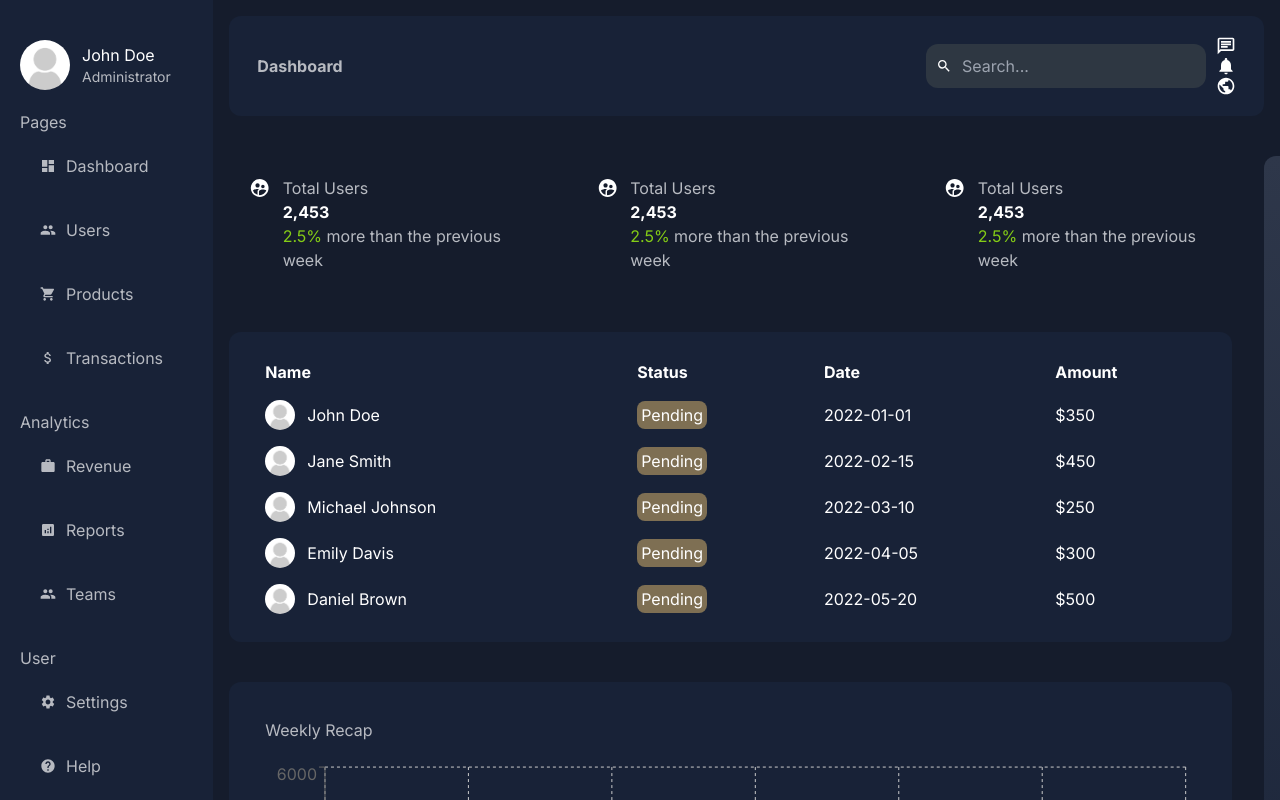
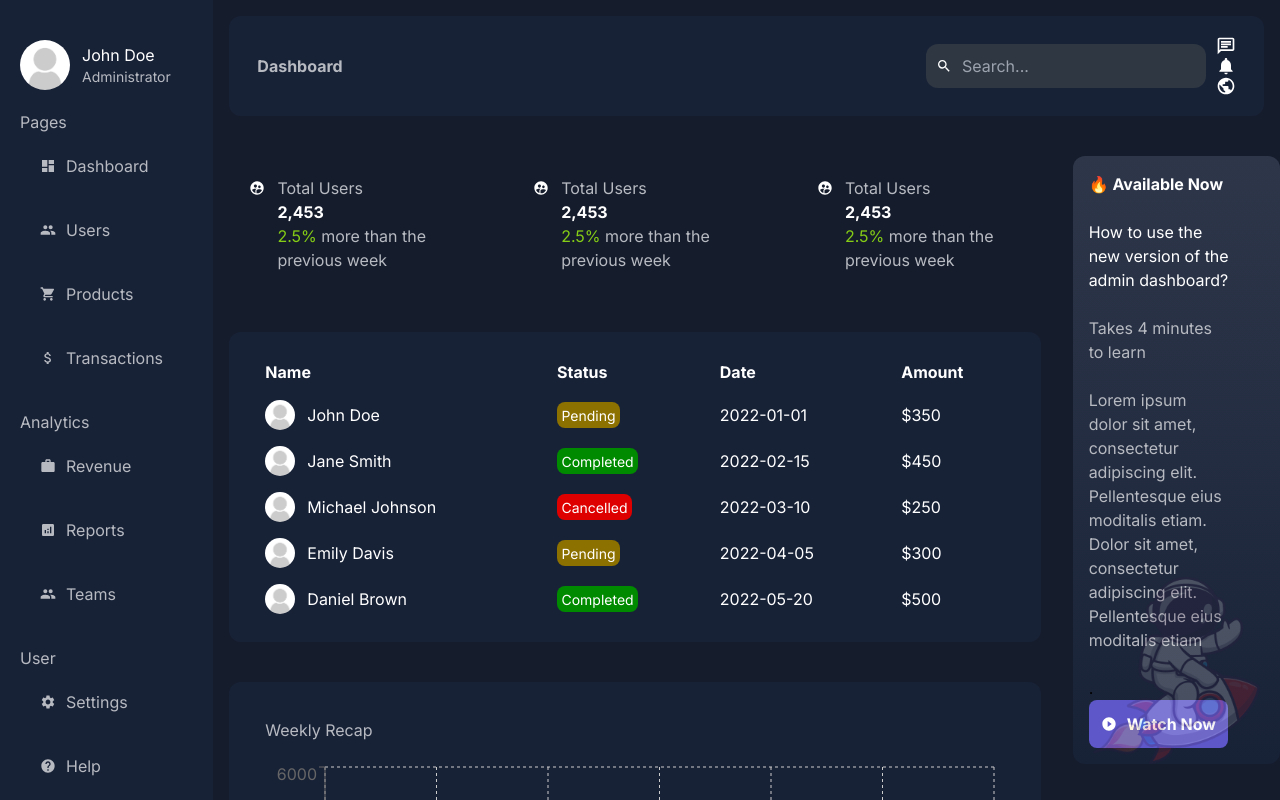
Before and after one commit to PhilaNgcamu/next-js-app, a Next.js app: page /dashboard in a window 1280 px wide. Shown: the top 800 px of the page. Built offline with nearby package versions, Linux system fonts and the light colour scheme.

Commit message:
Transactions colour

```diff
--- a/src/app/components/ui/transactions/transactions.js
+++ b/src/app/components/ui/transactions/transactions.js
@@ -1,12 +1,38 @@
 import Image from "next/image";
 
 const transactionsData = [
-  { name: "John Doe", date: "2022-01-01", amount: "$350" },
-  { name: "Jane Smith", date: "2022-02-15", amount: "$450" },
-  { name: "Michael Johnson", date: "2022-03-10", amount: "$250" },
-  { name: "Emily Davis", date: "2022-04-05", amount: "$300" },
-  { name: "Daniel Brown", date: "2022-05-20", amount: "$500" },
+  { name: "John Doe", date: "2022-01-01", amount: "$350", status: "Pending" },
+  {
+    name: "Jane Smith",
+    date: "2022-02-15",
+    amount: "$450",
+    status: "Completed",
+  },
+  {
+    name: "Michael Johnson",
+    date: "2022-03-10",
+    amount: "$250",
+    status: "Cancelled",
+  },
+  {
+    name: "Emily Davis",
+    date: "2022-04-05",
+    amount: "$300",
+    status: "Pending",
+  },
+  {
+    name: "Daniel Brown",
+    date: "2022-05-20",
+    amount: "$500",
+    status: "Completed",
+  },
 ];
+
+const statusColors = {
+  Pending: "bg-[#8c7000]",
+  Completed: "bg-[#008a00]",
+  Cancelled: "bg-[#de0000]",
+};
 
 export default function Transactions() {
   return (
@@ -34,8 +60,12 @@ export default function Transactions() {
                 <span className="ml-3 text-white">{transaction.name}</span>
               </td>
               <td className="px-4 py-2">
-                <span className="p-1 text-white rounded-lg bg-[#f7cb7375]">
-                  Pending
+                <span
+                  className={`p-[4.5px] text-sm text-white rounded-lg ${
+                    statusColors[transaction.status]
+                  }`}
+                >
+                  {transaction.status}
                 </span>
               </td>
               <td className="text-white px-4 py-2">{transaction.date}</td>
--- a/src/app/dashboard/page.js
+++ b/src/app/dashboard/page.js
@@ -18,7 +18,7 @@ const Dashboard = () => {
           <Chart />
         </div>
       </div>
-      <div className="flex">
+      <div className="w-1/4">
         <Rightbar />
       </div>
     </div>
```
